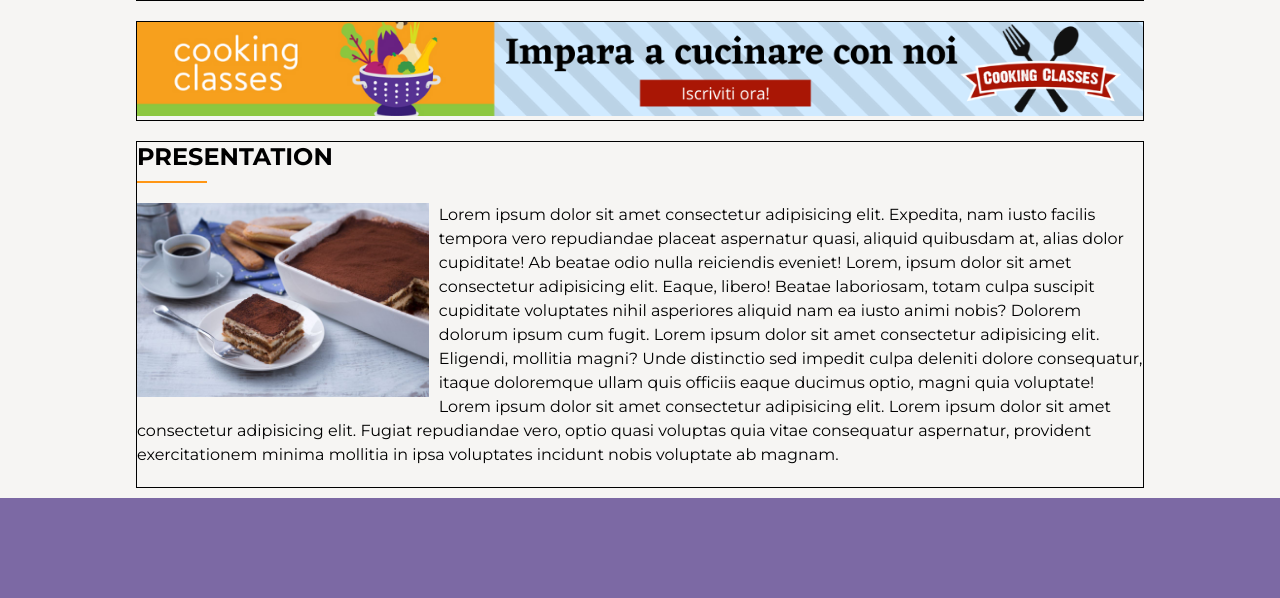
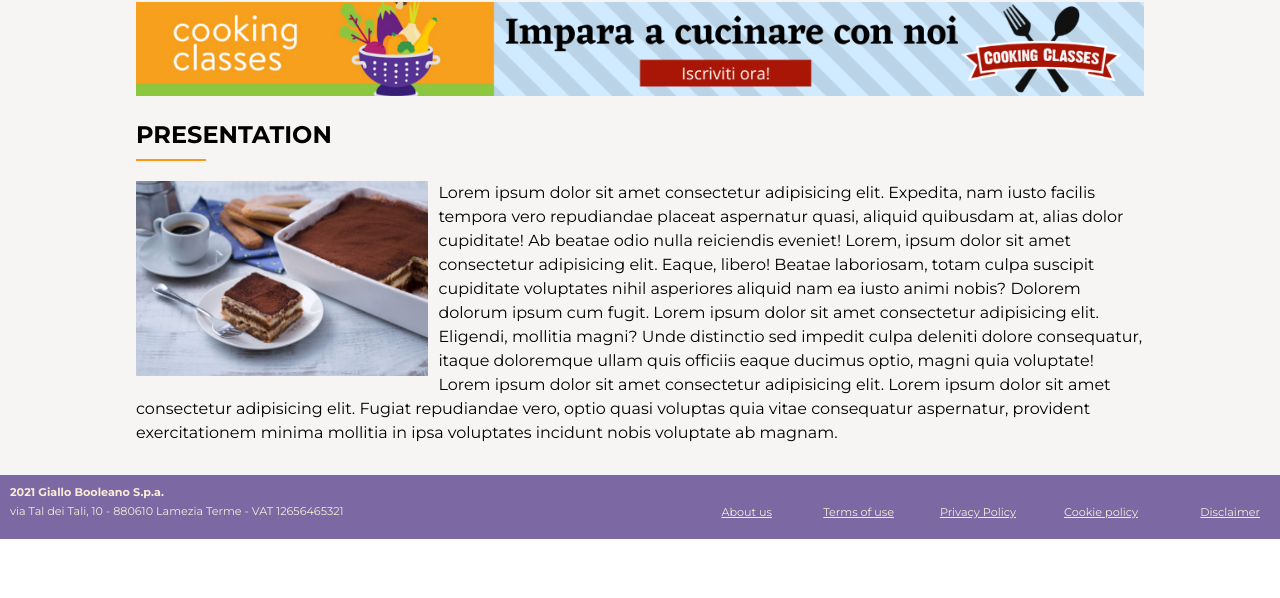
Before and after one commit to TommasoVilla91/htmlcss-responsive-layout, a plain HTML site: page index.html in a window 1280 px wide. Shown: the part 556-1154 px from the top of the page. After the commit the page ends 1095 px from the top, so only its background shows below. Drawn offline with Linux system fonts and the light colour scheme.

Commit message:
feat: completed homework

```diff
--- a/css/style.css
+++ b/css/style.css
@@ -18,16 +18,9 @@
 /* Layout */
 .container {
     width: 100%;
-
-
-    /* debug*/
-    border: 1px solid black;
-
 }
 
 /* Utilities */
-
-/* debug */
 .mb-20 {
     margin-bottom: 20px;
 }
@@ -102,9 +95,6 @@ iframe {
     display: flex;
     justify-content: space-between;
     align-items: center;
-
-    /* debug */
-    min-height: 50px;
 }
 
 .social .bnt {
@@ -168,9 +158,34 @@ iframe {
 /* FOOTER */
 footer {
     background-color: #7c69a4;
+}
 
-    /* debug */
-    min-height: 100px;
+footer .container {
+    margin: 0 auto;
+    color: antiquewhite;
+    padding: 10px;
+    text-align: center;
+    font-size: 0.7rem;
+}
+
+footer p {
+    padding-top: 5px;
+}
+
+.link-list {
+    padding: 10px;
+}
+
+.link-list ul {
+    display: flex;
+    flex-wrap: wrap;
+    justify-content: center;
+    text-decoration: underline;
+}
+
+.link-list li {
+    width: calc(90% / 4);
+    padding-top: 10px;
 }
 
 
@@ -249,6 +264,15 @@ footer {
         padding-top: 0;
     }
 
+    /* footer */
+    footer .container {
+        width: 55%;
+    }
+
+    .link-list ul {
+        flex-wrap: nowrap;
+    }
+
 }
 
 
@@ -303,4 +327,20 @@ footer {
         display: inline-block;
     }
 
+    /* footer */
+    footer .container {
+        width: 100%;
+        display: flex;
+    }
+
+    .contatti {
+        width: 50%;
+        text-align: left;
+    }
+
+    .link-list {
+        width: 50%;
+        text-align: right;
+    }
+
 }
--- a/index.html
+++ b/index.html
@@ -79,7 +79,7 @@
 
         <!-- banner -->
         <section class="banner mb-20">
-            <div class="container" >
+            <div class="container">
                 <img src="./img/banner.png" alt="">
             </div>
         </section>
@@ -92,15 +92,37 @@
 
                 <img src="./img/tiramisu.jpg" alt="">
 
-                <p>Lorem ipsum dolor sit amet consectetur adipisicing elit. Expedita, nam iusto facilis tempora vero repudiandae placeat aspernatur quasi, aliquid quibusdam at, alias dolor cupiditate! Ab beatae odio nulla reiciendis eveniet! Lorem, ipsum dolor sit amet consectetur adipisicing elit. Eaque, libero! Beatae laboriosam, totam culpa suscipit cupiditate voluptates nihil asperiores aliquid nam ea iusto animi nobis? Dolorem dolorum ipsum cum fugit. Lorem ipsum dolor sit amet consectetur adipisicing elit. Eligendi, mollitia magni? Unde distinctio sed impedit culpa deleniti dolore consequatur, itaque doloremque ullam quis officiis eaque ducimus optio, magni quia voluptate! Lorem ipsum dolor sit amet consectetur adipisicing elit. Lorem ipsum dolor sit amet consectetur adipisicing elit. Fugiat repudiandae vero, optio quasi voluptas quia vitae consequatur aspernatur, provident exercitationem minima mollitia in ipsa voluptates incidunt nobis voluptate ab magnam. </p>
+                <p>Lorem ipsum dolor sit amet consectetur adipisicing elit. Expedita, nam iusto facilis tempora vero
+                    repudiandae placeat aspernatur quasi, aliquid quibusdam at, alias dolor cupiditate! Ab beatae odio
+                    nulla reiciendis eveniet! Lorem, ipsum dolor sit amet consectetur adipisicing elit. Eaque, libero!
+                    Beatae laboriosam, totam culpa suscipit cupiditate voluptates nihil asperiores aliquid nam ea iusto
+                    animi nobis? Dolorem dolorum ipsum cum fugit. Lorem ipsum dolor sit amet consectetur adipisicing
+                    elit. Eligendi, mollitia magni? Unde distinctio sed impedit culpa deleniti dolore consequatur,
+                    itaque doloremque ullam quis officiis eaque ducimus optio, magni quia voluptate! Lorem ipsum dolor
+                    sit amet consectetur adipisicing elit. Lorem ipsum dolor sit amet consectetur adipisicing elit.
+                    Fugiat repudiandae vero, optio quasi voluptas quia vitae consequatur aspernatur, provident
+                    exercitationem minima mollitia in ipsa voluptates incidunt nobis voluptate ab magnam. </p>
 
             </div>
         </section>
     </main>
 
     <footer>
-        <div class="contatti"></div>
-        <div class="link-list"></div>
+        <div class="container">
+            <div class="contatti">
+                <span><strong>2021 Giallo Booleano S.p.a.</strong></span>
+                <p>via Tal dei Tali, 10 - 880610 Lamezia Terme - VAT 12656465321</p>
+            </div>
+            <div class="link-list">
+                <ul>
+                    <li><a href=""></a>About us</li>
+                    <li><a href=""></a>Terms of use</li>
+                    <li><a href=""></a>Privacy Policy</li>
+                    <li><a href=""></a>Cookie policy</li>
+                    <li><a href=""></a>Disclaimer</li>
+                </ul>
+            </div>
+        </div>
     </footer>
 
 </body>
```
Lines whose indentation alone changed are shown as unchanged.
